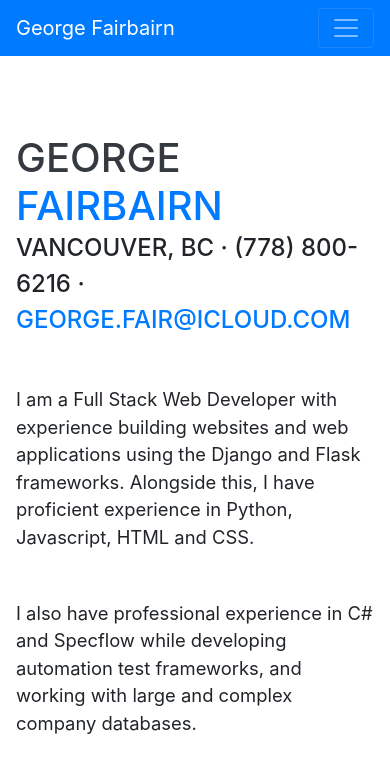
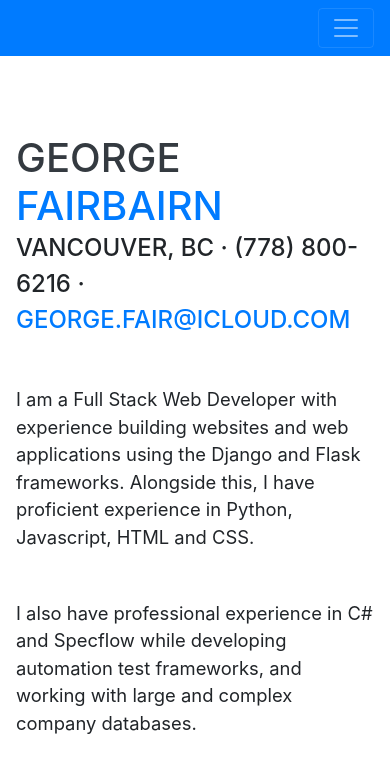
Before and after one commit to neon-flights/Personal-Portfolio, a website with bundled scripts: page index.html in a window 390 px wide. Shown: the top 764 px of the page. Built offline with nearby package versions, Linux system fonts and the light colour scheme; a script that the page names is missing; a web font is replaced by a local one.

Commit message:
Removed name from navbar on small device width

```diff
--- a/index.html
+++ b/index.html
@@ -29,7 +29,6 @@
 
   <nav class="navbar navbar-expand-lg navbar-dark bg-primary fixed-top" id="sideNav">
     <a class="navbar-brand js-scroll-trigger" href="#page-top">
-      <span class="d-block d-lg-none">George Fairbairn</span>
       <span class="d-none d-lg-block">
         <img class="img-fluid img-profile rounded-circle mx-auto mb-2" src="img/profile.jpg" alt="">
       </span>
```
